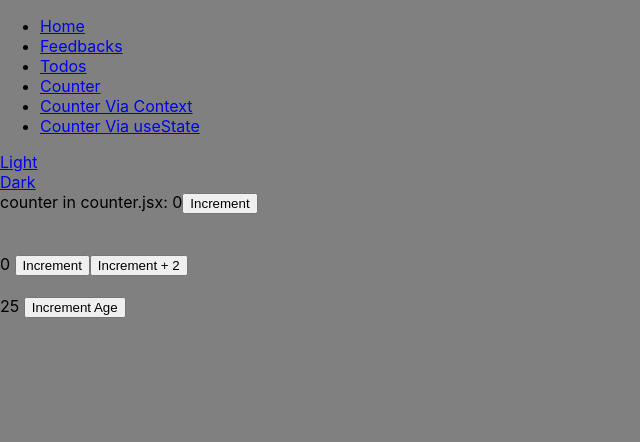
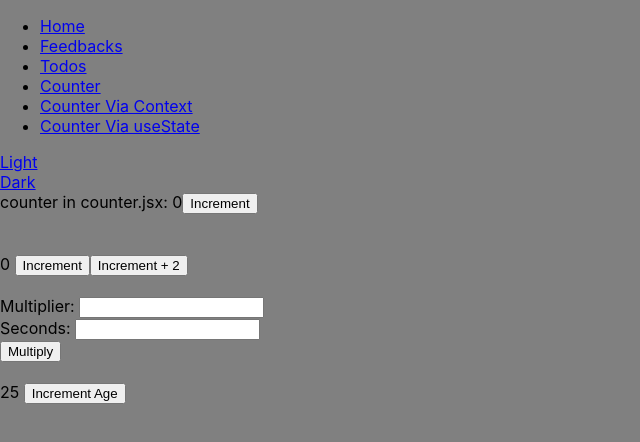
Before and after one commit to js-myfreedom/practice-1207, a React (Create React App) app: page /counterViaUseState in a window 1280 px wide. Shown: the top 442 px of the page, without its empty margins (0-640 px from the left). Built offline with nearby package versions, Linux system fonts and the light colour scheme.

Commit message:
add multiply logic for useState counter component

```diff
--- a/src/components/CounterViaUseState/CounterButtons/CounterButtons.jsx
+++ b/src/components/CounterViaUseState/CounterButtons/CounterButtons.jsx
@@ -1,12 +1,23 @@
-import React from 'react';
+import React, { useState } from 'react';
 
-const CounterButtons = ({ age, counter, increment, incrementAge }) => {
+const CounterButtons = ({ age, counter, incrementAsync, incrementAge, multiply }) => {
+
+    const [state, setState] = useState({ multiplier: "" });
 
     const onButtonClick = (count) => {
-        increment(count);
+        incrementAsync(count);
     }
     const onAgeButtonClick = () => {
         incrementAge();
+    }
+    const onMultiplyButtonClick = () => {
+        multiply({ multiplier: state.multiplier, seconds: state.seconds });
+    }
+    const onMultiplierChange = (evt) => {
+        setState({ ...state, multiplier: evt.target.value });
+    }
+    const onSecondsChange = (evt) => {
+        setState({ ...state, seconds: evt.target.value });
     }
 
     return <>
@@ -16,6 +27,13 @@ const CounterButtons = ({ age, counter, increment, incrementAge }) => {
         <button onClick={() => { onButtonClick(2); }}>Increment + 2</button>
         <br />
         <br />
+        Multiplier: <input type="text" onChange={onMultiplierChange} value={state.multiplier}></input>{' '}
+        <br />
+        Seconds: <input type="text" onChange={onSecondsChange} value={state.seconds || ""}></input>
+        <br />
+        <button onClick={onMultiplyButtonClick}>Multiply</button>
+        <br />
+        <br />
         {age}&nbsp;
         <button onClick={onAgeButtonClick}>Increment Age</button>
     </>
--- a/src/components/CounterViaUseState/CounterViaUseState.jsx
+++ b/src/components/CounterViaUseState/CounterViaUseState.jsx
@@ -18,8 +18,20 @@ export default function CounterViaUseState() {
         setState({ ...state, age: state.age + 1 });
     }
 
+    const multiply = ({ multiplier, seconds }) => {
+        setTimeout(() => {
+            setState({ ...state, counter: state.counter * multiplier });
+        }, seconds * 1000);
+    }
+
     const onButtonClick = () => {
         increment();
+    }
+
+    const incrementAsync = (count) => {
+        setTimeout(() => {
+            increment(count);
+        }, 1000);
     }
 
     return <>
@@ -28,6 +40,6 @@ export default function CounterViaUseState() {
         <button onClick={onButtonClick}>Increment</button>
         <br />
         <br />
-        <CounterButtons {...state} increment={increment} incrementAge={incrementAge} />
+        <CounterButtons {...state} incrementAsync={incrementAsync} incrementAge={incrementAge} multiply={multiply} />
     </>
 }
```
